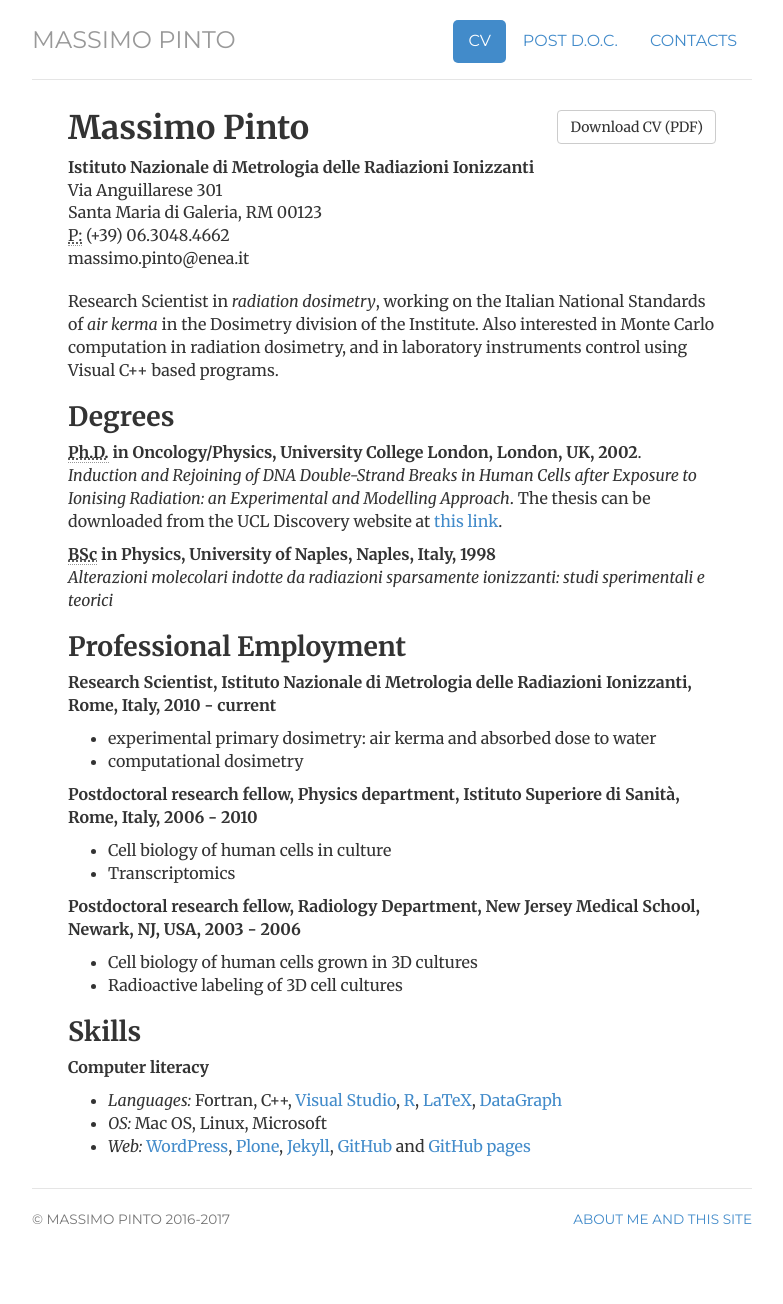
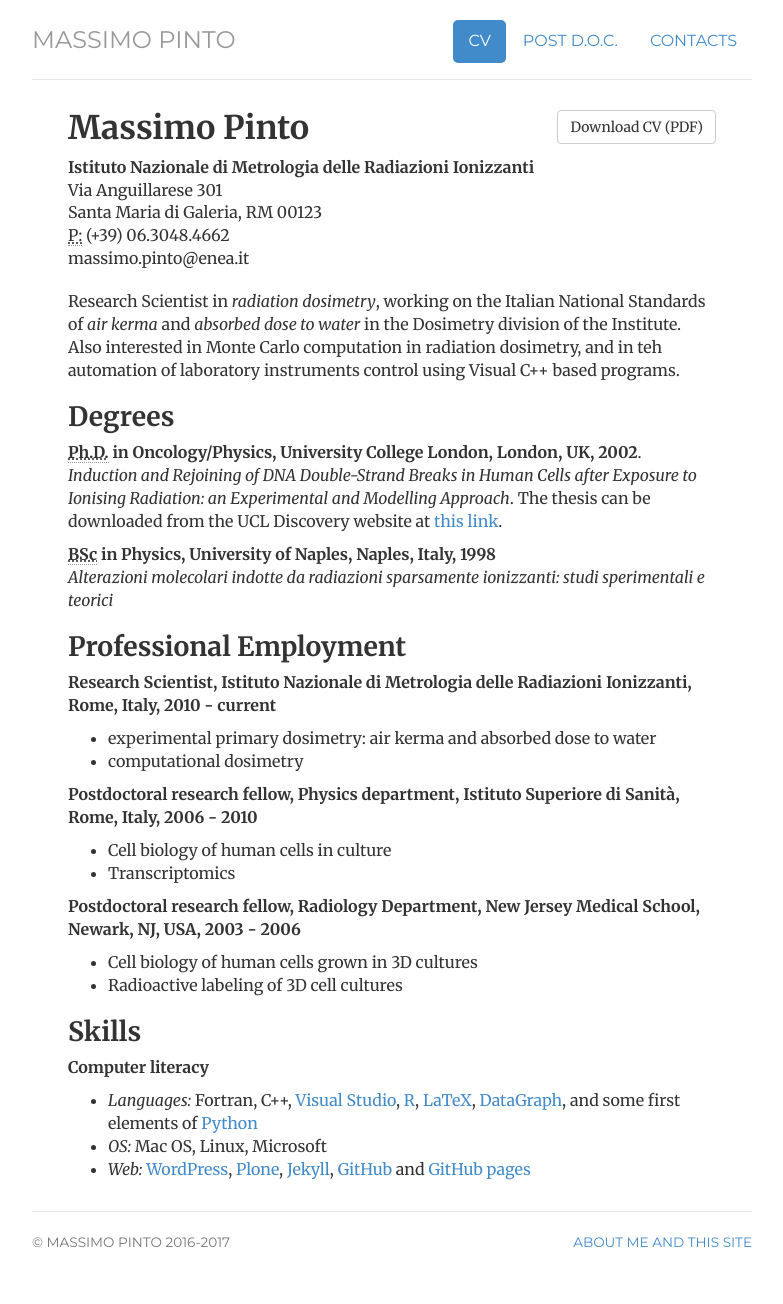
Before and after one commit to massimopinto/massimopinto.github.io, a Jekyll site: the page built from cv/index.html, in a window 1280 px wide. Shown: the whole page, without its empty margins (248-1031 px from the left). Built offline with Jekyll 4.4.1, drawn with Linux system fonts in a browser that asks for light colours; a style sheet for code colours, icons or effects is not loaded; before the commit the page ends 1281 px from its top, so only the background shows below that.

Commit message:
made a few minor corrections to the Header.
Began testing the Faune Fonts. Not implemented yet.

```diff
--- a/_includes/head.html
+++ b/_includes/head.html
@@ -6,11 +6,13 @@
 	<!-- favicon
 	<link rel="shortcut icon" href="/img/ico/favicon.png">
 	-->
-	<title>{{ page.title }} | Massimo Pinto | Research scientist and bicyle advocate.</title>
+	<title>{{ page.title }} | Massimo Pinto | Research scientist in physics and bicyle enthusiast.</title>
 	<!-- styles -->
 	<link href="/css/bootstrap.css" rel="stylesheet">
 	<link href="/css/jumbotron-narrow.css" rel="stylesheet">
 	<link href="/css/style.css" rel="stylesheet">
+	<link rel='stylesheet' href='http://www.cnap.graphismeenfrance.fr/faune/styles/faune-fontes.css'>
+	<!-- See http://www.cnap.graphismeenfrance.fr/faune/en.html for information on the Faune fonts.-->
 
 	<!-- HTML5 shim and Respond.js IE8 support of HTML5 elements and media queries -->
 	<!--[if lt IE 9]>
--- a/css/style.css
+++ b/css/style.css
@@ -4,6 +4,8 @@
 body { padding-top: 20px; padding-bottom: 40px; font-family: 'Merriweather', Georgia, Times; font-size: 16px; }
 
 h1, h2, h3, h4, h5, h6, .h1, .h2, .h3, .h4, .h5, .h6 { font-family: 'Merriweather', Georgia, Times; font-weight: 700;}
+/*font-family: 'Faune', sans-serif;*/
+/* Visit http://www.cnap.graphismeenfrance.fr/faune/en.html*/
 
 blockquote p { font-size: 16px; line-height: 1.6em; }
 
--- a/cv/index.html
+++ b/cv/index.html
@@ -24,7 +24,7 @@
 				</address>
 				</div>
 
-				<p> Research Scientist in <em>radiation dosimetry</em>, working on the Italian National Standards of <em>air kerma</em> in the Dosimetry division of the Institute. Also interested in Monte Carlo computation in radiation dosimetry, and in laboratory instruments control using Visual C++ based programs.</p>
+				<p> Research Scientist in <em>radiation dosimetry</em>, working on the Italian National Standards of <em>air kerma</em> and <em>absorbed dose to water</em> in the Dosimetry division of the Institute. Also interested in Monte Carlo computation in radiation dosimetry, and in teh automation of laboratory instruments control using Visual C++ based programs.</p>
 
 				<h2>Degrees</h2>
 				<p><strong><abbr title="Philosophiae Doctor">Ph.D.</abbr> in Oncology/Physics, University College London, London, UK, 2002</strong>. <br>
@@ -54,7 +54,7 @@
 				<h2>Skills</h2>
 				<p><strong>Computer literacy</strong></p>
 				<ul>
-					<li><em>Languages:</em> Fortran, C++, <a href="https://www.visualstudio.com">Visual Studio</a>, <a href="https://www.r-project.org">R</a>, <a href="https://en.wikipedia.org/wiki/LaTeX">LaTeX</a>, <a href="http://www.visualdatatools.com/DataGraph/">DataGraph</a> </li>
+					<li><em>Languages:</em> Fortran, C++, <a href="https://www.visualstudio.com">Visual Studio</a>, <a href="https://www.r-project.org">R</a>, <a href="https://en.wikipedia.org/wiki/LaTeX">LaTeX</a>, <a href="http://www.visualdatatools.com/DataGraph/">DataGraph</a>, and some first elements of <a href="https://www.python.org">Python</a> </li>
 					<li><em>OS:</em> Mac OS, Linux, Microsoft</li>
 					<li><em>Web:</em>	<a href="https://wordpress.org">WordPress</a>, <a href="https://plone.org">Plone</a>, <a href="http://jekyllrb.com">Jekyll</a>, <a href="https://github.com">GitHub</a> and <a href="https://pages.github.com">GitHub pages</a></li>
 				</ul>
```
